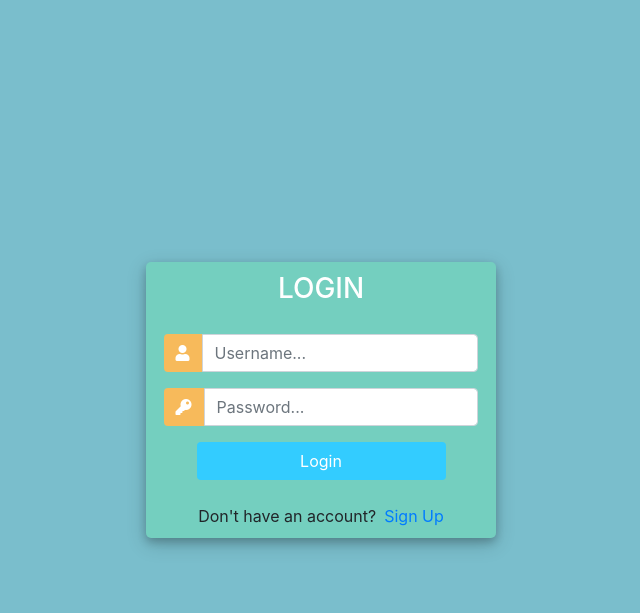
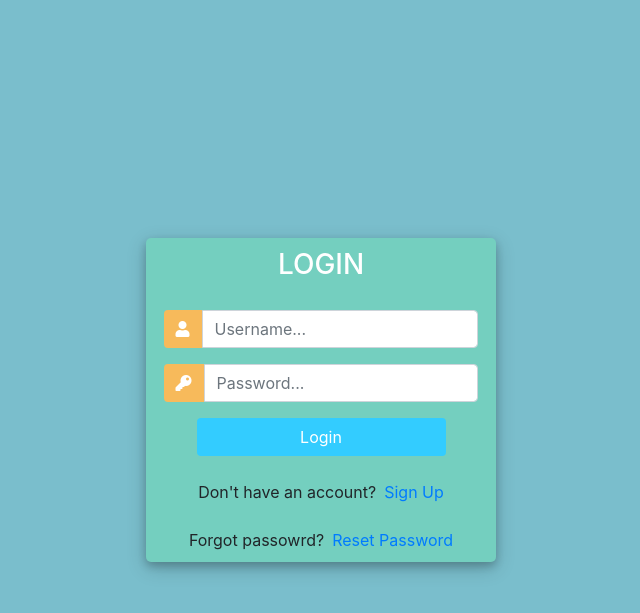
Before and after one commit to haka-s/django, a Django app: page /login/ in a window 1280 px wide. Shown: the top 613 px of the page, without its empty margins (319-959 px from the left). Run offline with Django 3.2, Linux system fonts and the light colour scheme; some libraries are stand-ins or nearby versions.

Commit message:
password reset implemented

```diff
--- a/account/templates/accounts/login.html
+++ b/account/templates/accounts/login.html
@@ -118,6 +118,11 @@
 					<div class="d-flex justify-content-center links">
 						Don't have an account? <a href="{% url 'register' %}" class="ml-2">Sign Up</a>
 					</div>
+									<div class="mt-4">
+					<div class="d-flex justify-content-center links">
+						Forgot passowrd? <a href="{% url 'reset_password' %}" class="ml-2">Reset Password</a>
+					</div>
+
 
 				</div>
 			</div>
```
